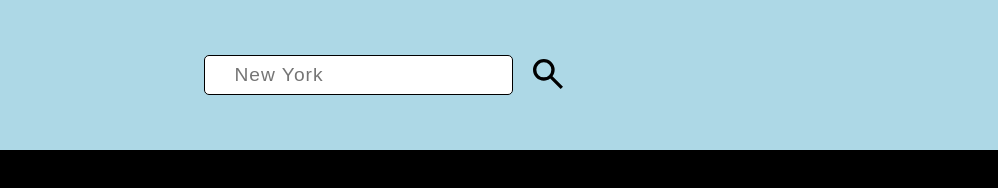
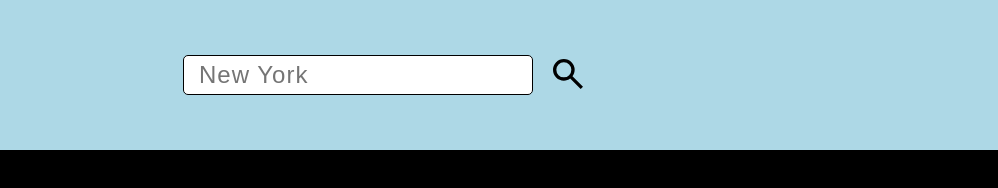
Before and after one commit to Zulu0824/Weather-App, a website built with webpack: page src/template.html in a window 1280 px wide. Shown: the full height of the page, 282-1280 px from the left. Built offline with nearby package versions, Linux system fonts and the light colour scheme.

Commit message:
EDIT: styling of the search bar to improve user exp

```diff
--- a/src/style.css
+++ b/src/style.css
@@ -47,8 +47,10 @@ body {
 
 #search-bar {
   /* height: ; */
-  font-size: 1.2rem;
-  padding: 8px 30px;
+  font-size: 1.5em;
+  height: 40px;
+  width: 350px;
+  padding-left: 15px;
   letter-spacing: 1px;
   outline: none;
   border-radius: 5px;
```
